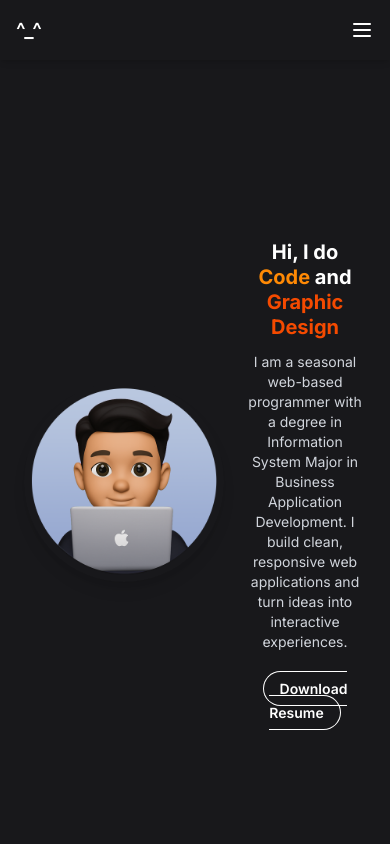
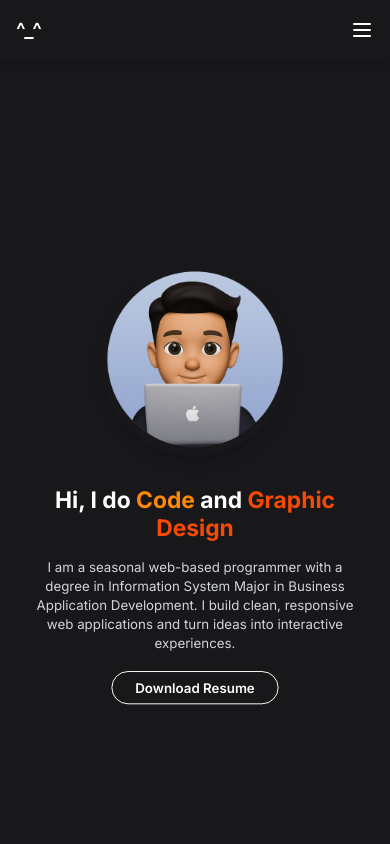
Before and after one commit to Nazersynx09/JNR, a Next.js app: page / in a window 390 px wide. Shown: the top 844 px of the page. Built offline with nearby package versions, Linux system fonts and the light colour scheme.

Commit message:
Change on responsive hero

```diff
--- a/app/Components/Hero/hero.js
+++ b/app/Components/Hero/hero.js
@@ -3,11 +3,10 @@
 import Image from 'next/image';
 import Link from 'next/link';
 
-
 export default function Hero() {
   return (
-    <section className="bg-zinc-900 text-white py-16 px-6 flex items-center justify-center min-h-screen ">
-      <div className="max-w-4xl w-full flex flex-row items-center justify-between gap-5 scale [0.9] md:scale-120">
+    <section className="bg-zinc-900 text-white py-16 px-6 flex items-center justify-center min-h-screen">
+      <div className="max-w-4xl w-full flex flex-col md:flex-row items-center md:items-start justify-center md:justify-between gap-8 scale-[0.95] md:scale-100">
 
         {/* Image Section */}
         <div className="flex-shrink-0">
@@ -22,10 +21,10 @@ export default function Hero() {
 
         {/* Text Content */}
         <div className="text-center md:text-left max-w-xl">
-          <h1 className="text-xl md:text-4xl font-bold leading-tight">
+          <h1 className="text-2xl sm:text-3xl md:text-4xl font-bold leading-tight">
             Hi, I do <span className="text-orange-400">Code</span> and <span className="text-orange-600">Graphic Design</span>
           </h1>
-          <p className="mt-3 text-sm md:text-base text-gray-300 md:text-xs">
+          <p className="mt-4 text-sm sm:text-base text-gray-300">
             I am a seasonal web-based programmer with a degree in Information System Major in Business Application Development. I build clean, responsive web applications and turn ideas into interactive experiences.
           </p>
 
@@ -33,7 +32,7 @@ export default function Hero() {
           <div className="mt-6">
             <Link
               href="/assets/Reola Resume.pdf"
-              className="bg-transparent border border-white text-white px-4 py-2 rounded-full text-sm font-semibold hover:bg-white hover:text-black transition-colors duration-200"
+              className="bg-transparent border border-white text-white px-6 py-2 rounded-full text-sm font-semibold hover:bg-white hover:text-black transition-colors duration-200"
             >
               Download Resume
             </Link>
```
